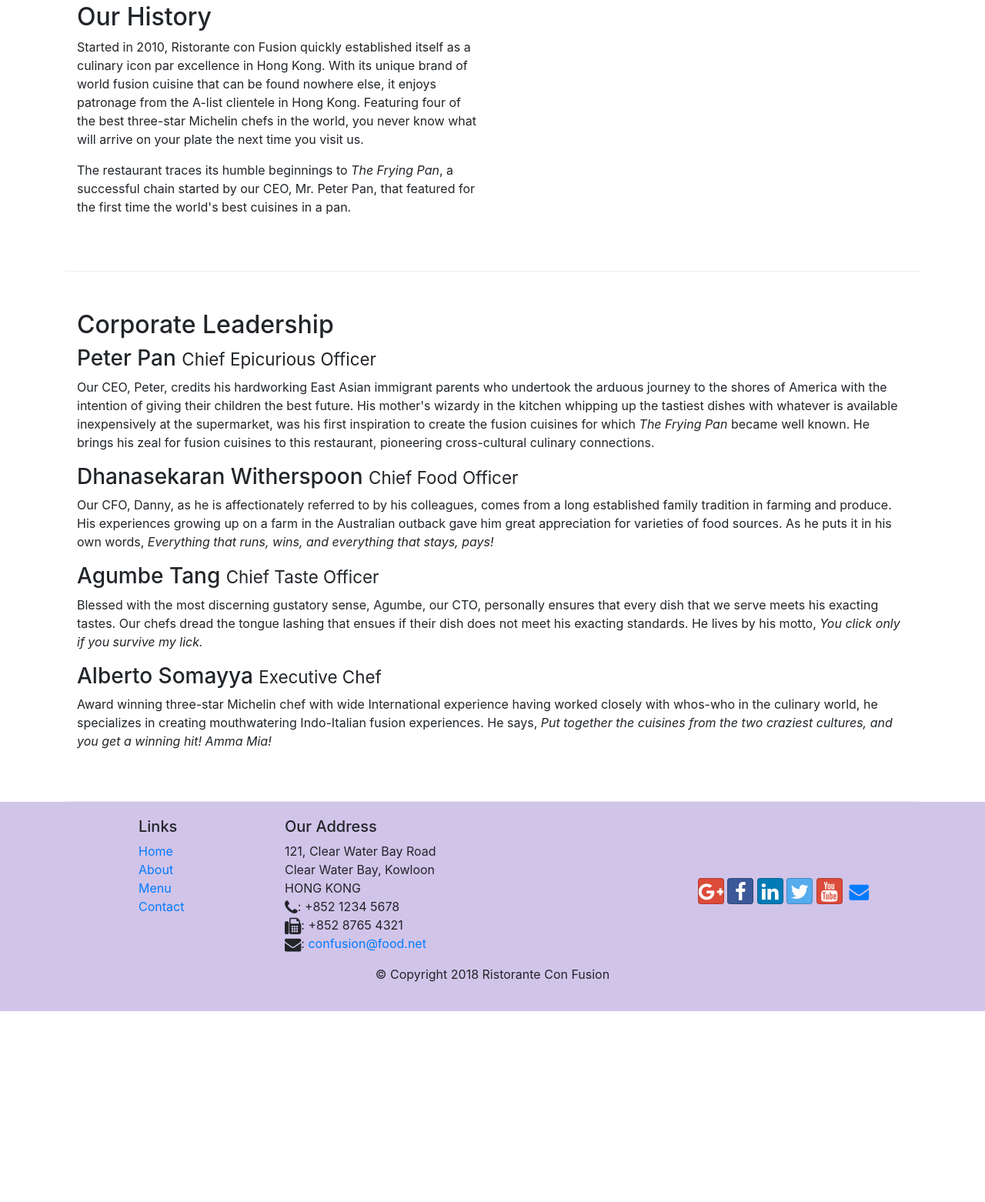
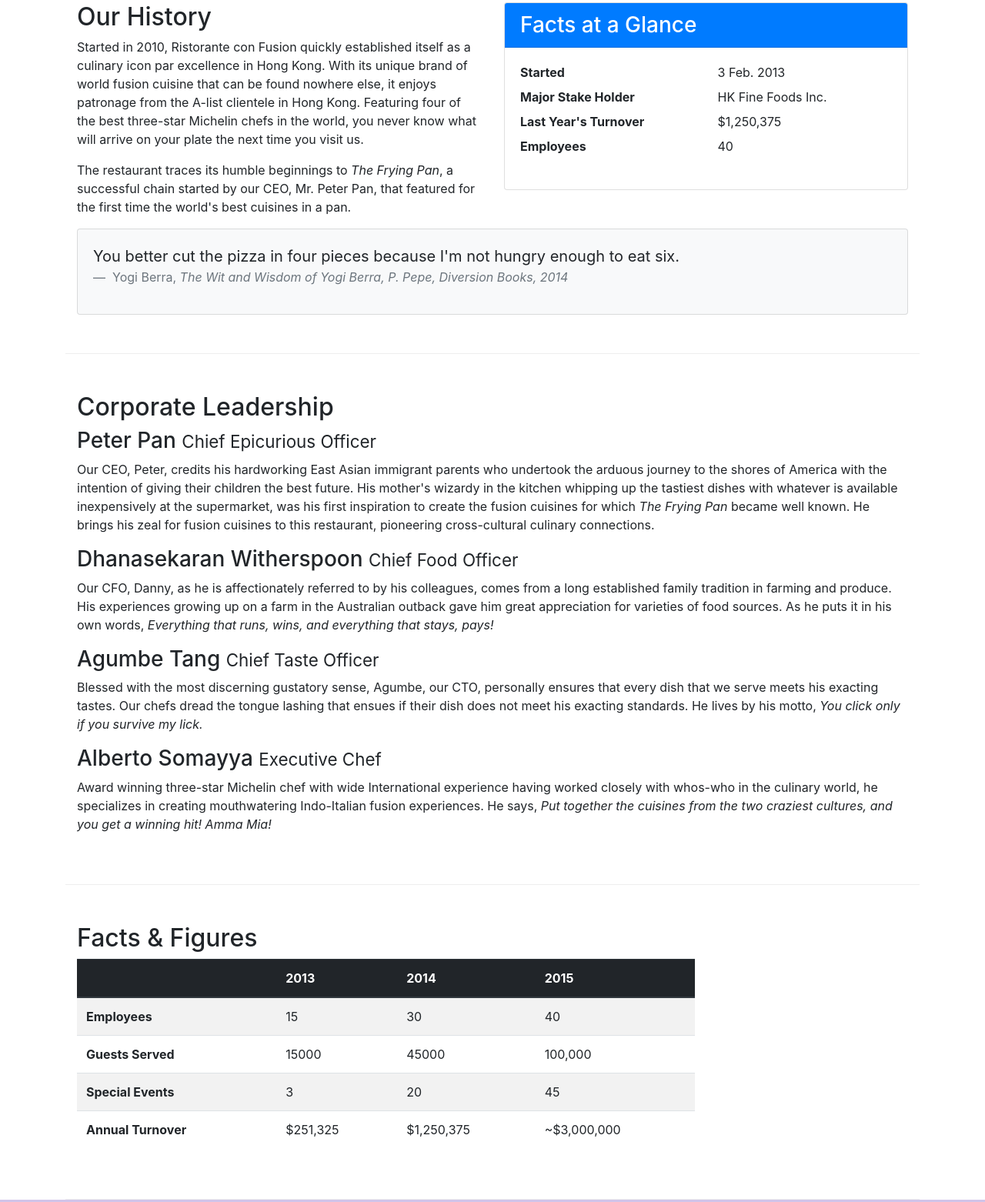
Before and after one commit to hpscc/conFusion, a website: page aboutus.html in a window 1280 px wide. Shown: the part 462-2024 px from the top of the page at 77% size. Before the commit the page ends 1776 px from the top, so only its background shows below. Drawn offline with nearby package versions, Linux system fonts and the light colour scheme.

Commit message:
Tables & Cards

```diff
--- a/aboutus.html
+++ b/aboutus.html
@@ -69,7 +69,36 @@
                 <p>Started in 2010, Ristorante con Fusion quickly established itself as a culinary icon par excellence in Hong Kong. With its unique brand of world fusion cuisine that can be found nowhere else, it enjoys patronage from the A-list clientele in Hong Kong.  Featuring four of the best three-star Michelin chefs in the world, you never know what will arrive on your plate the next time you visit us.</p>
                 <p>The restaurant traces its humble beginnings to <em>The Frying Pan</em>, a successful chain started by our CEO, Mr. Peter Pan, that featured for the first time the world's best cuisines in a pan.</p>
             </div>
-            <div>
+            <div class="col-sm">
+                <div class="card">
+                    <h3 class="card-header bg-primary text-white">Facts at a Glance</h3>
+                    <div class="card-body">
+                        <dl class="row">
+                            <dt class="col-6">Started</dt>
+                            <dd class="col-6">3 Feb. 2013</dd>
+                            <dt class="col-6">Major Stake Holder</dt>
+                            <dd class="col-6">HK Fine Foods Inc.</dd>
+                            <dt class="col-6">Last Year's Turnover</dt>
+                            <dd class="col-6">$1,250,375</dd>
+                            <dt class="col-6">Employees</dt>
+                            <dd class="col-6">40</dd>
+                        </dl>
+                    </div>
+                </div>
+            </div>
+            <div class="col-12">
+                <div class="card card-body bg-light">
+                    <blockquote class="blockquote">
+                        <p class="mb-0">You better cut the pizza in four pieces because
+                            I'm not hungry enough to eat six.</p>
+                        <footer class="blockquote-footer">
+                            Yogi Berra,
+                            <cite title="Source Title">The Wit and Wisdom of Yogi Berra, P. Pepe,
+                                Diversion Books, 2014
+                            </cite>
+                        </footer>
+                    </blockquote>
+                </div>
             </div>
         </div>
 
@@ -86,6 +115,51 @@
                 <h3>Alberto Somayya <small>Executive Chef</small></h3>
                 <p class="d-none d-sm-block">Award winning three-star Michelin chef with wide International experience having worked closely with whos-who in the culinary world, he specializes in creating mouthwatering Indo-Italian fusion experiences. He says, <em>Put together the cuisines from the two craziest cultures, and you get a winning hit! Amma Mia!</em></p>
             </div>
+       </div>
+       <div class="row row-content">
+           <div class="col-12 col-sm-9">
+               <h2>Facts &amp; Figures</h2>
+               <!-- Inside the first column of this row, insert the table -->
+               <div class="table-responsive">
+                    <table class="table table-striped">
+                        <thead class="thead-dark">
+                            <tr>
+                                <th>&nbsp;</th>
+                                <th>2013</th>
+                                <th>2014</th>
+                                <th>2015</th>
+                            </tr>
+                        </thead>
+                        <tbody>
+                            <tr>
+                                <th>Employees</th>
+                                <td>15</td>
+                                <td>30</td>
+                                <td>40</td>
+                            </tr>
+                            <tr>
+                                <th>Guests Served</th>
+                                <td>15000</td>
+                                <td>45000</td>
+                                <td>100,000</td>
+                            </tr>
+                            <tr>
+                                <th>Special Events</th>
+                                <td>3</td>
+                                <td>20</td>
+                                <td>45</td>
+                            </tr>
+                            <tr>
+                                <th>Annual Turnover</th>
+                                <td>$251,325</td>
+                                <td>$1,250,375</td>
+                                <td>~$3,000,000</td>
+                            </tr>
+                        </tbody>
+                    </table>
+            </div>
+           </div>
+           <div class="col-12 col-sm-3"></div>
        </div>
 
     </div>
```
